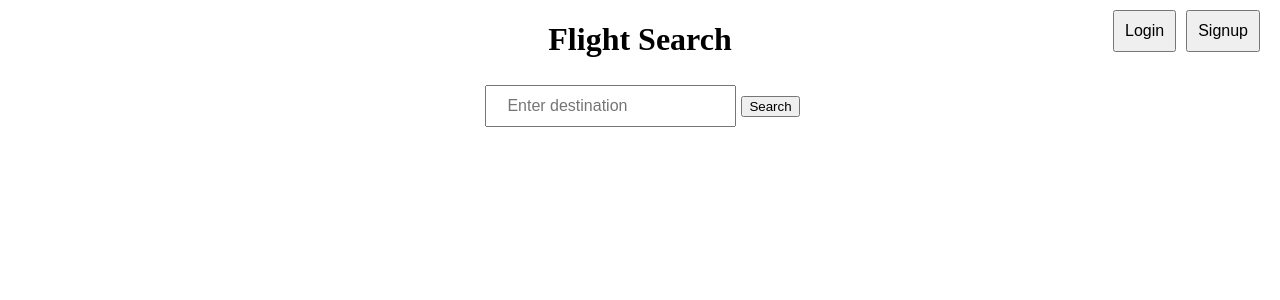
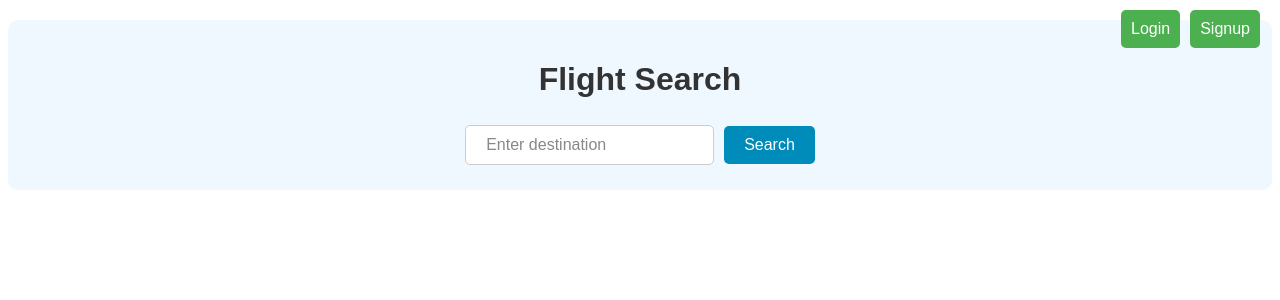
Before and after one commit to 7174Andy/flight-search, a Next.js app in the folder frontend/: page / in a window 1280 px wide. Shown: the top 300 px of the page. Built offline with nearby package versions, Linux system fonts and the light colour scheme.

Commit message:
add style

```diff
--- a/frontend/app/page.jsx
+++ b/frontend/app/page.jsx
@@ -7,7 +7,7 @@ export default function Page() {
         <button className={style.signInButton}>Login</button>
         <button className={style.signInButton}>Signup</button>
       </div>
-      <h1>Flight Search</h1>
+      <h1 className={style.title}>Flight Search</h1>
       <input
         className={style.searchBar}
         type="text"
--- a/frontend/app/page.module.css
+++ b/frontend/app/page.module.css
@@ -1,6 +1,9 @@
 .container {
   text-align: center;
   margin-top: 20px;
+  background-color: #f0f8ff;
+  padding: 20px;
+  border-radius: 10px;
 }
 
 .topRight {
@@ -13,10 +16,45 @@
   margin: 5px;
   padding: 10px 20px;
   font-size: 16px;
+  border: 1px solid #ccc;
+  border-radius: 5px;
 }
 
 .signInButton {
   padding: 10px;
   font-size: 16px;
   margin-right: 10px;
+  background-color: #4caf50;
+  color: white;
+  border: none;
+  border-radius: 5px;
+  cursor: pointer;
 }
+
+.signInButton:hover {
+  background-color: #45a049;
+}
+
+.searchButton {
+  margin: 5px;
+  padding: 10px 20px;
+  font-size: 16px;
+  background-color: #008cba;
+  color: white;
+  border: none;
+  border-radius: 5px;
+  cursor: pointer;
+}
+
+.searchButton:hover {
+  background-color: #007bb5;
+}
+
+.title {
+  font-family: 'Arial', sans-serif;
+  color: #333;
+}
+
+.searchBar::placeholder {
+  color: #888;
+}
```
